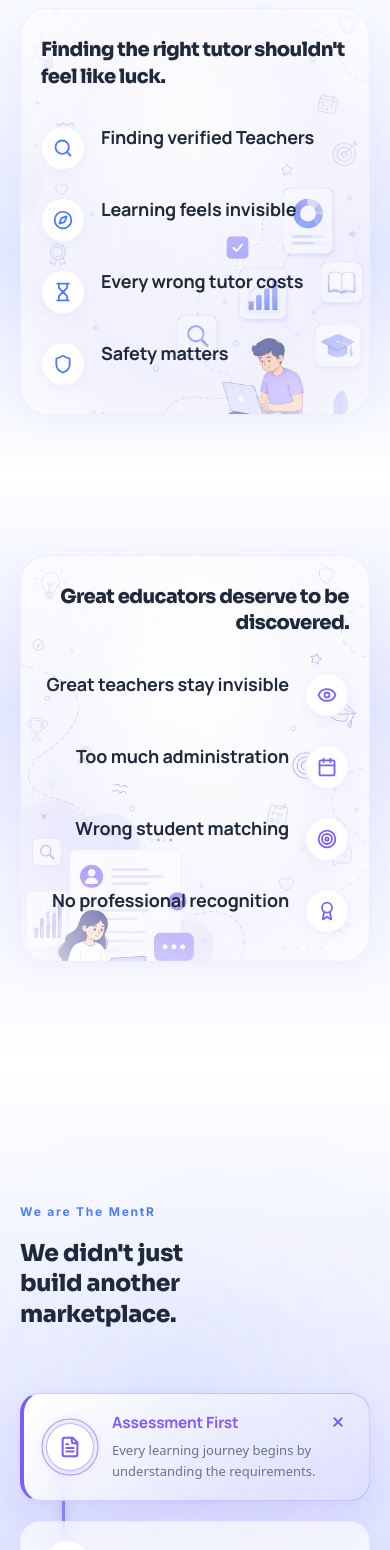
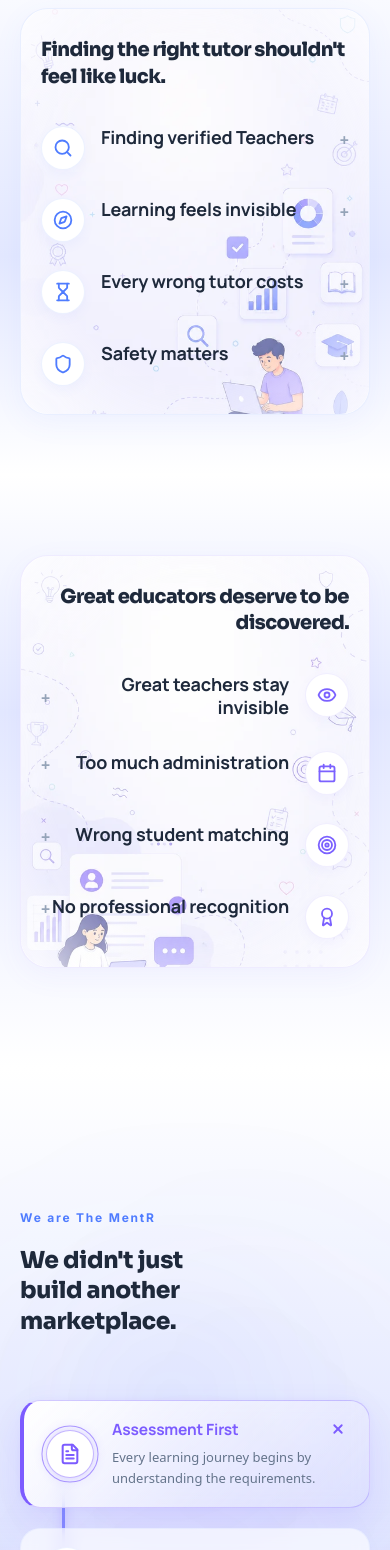
Before and after one commit to Swapnil-Parida-63/The_MentR, a React (Vite) app in the folder client/: page / in a window 390 px wide. Shown: the part 3720-5270 px from the top of the page. Built offline with nearby package versions, Linux system fonts and the light colour scheme; a web font is replaced by a local one.

Commit message:
Huhh... hopefully this works well

```diff
--- a/client/src/components/home/AvsarSection.jsx
+++ b/client/src/components/home/AvsarSection.jsx
@@ -456,15 +456,17 @@ export default function AvsarSection() {
                           </div>
 
                           {/* Collapsible content */}
-                          <AnimatePresence initial={false}>
-                            {isActive && (
-                              <motion.div
-                                initial={{ height: 0, opacity: 0, marginTop: 0 }}
-                                animate={{ height: 'auto', opacity: 1, marginTop: 8 }}
-                                exit={{ height: 0, opacity: 0, marginTop: 0 }}
-                                transition={{ duration: 0.3, ease: 'easeInOut' }}
-                                style={{ overflow: 'hidden' }}
+                          <div
+                            style={{
+                              display: 'grid',
+                              gridTemplateRows: isActive ? '1fr' : '0fr',
+                              opacity: isActive ? 1 : 0,
+                              transition: 'grid-template-rows 0.28s cubic-bezier(0.16, 1, 0.3, 1), opacity 0.22s ease-out',
+                              willChange: 'grid-template-rows, opacity',
+                              transform: 'translateZ(0)'
+                            }}
                           >
+                            <div style={{ overflow: 'hidden', paddingTop: isActive ? '8px' : '0px', transition: 'padding-top 0.28s ease' }}>
                               <div style={{ display: 'flex', alignItems: 'center', gap: 8, color: '#6366F1', marginBottom: 6 }}>
                                 <StepIcon size={14} />
                                 <span style={{ fontSize: 11, fontWeight: 700, textTransform: 'uppercase', letterSpacing: '0.05em' }}>Verification Stage</span>
@@ -477,9 +479,8 @@ export default function AvsarSection() {
                               }}>
                                 {s.desc}
                               </p>
-                              </motion.div>
-                            )}
-                          </AnimatePresence>
+                            </div>
+                          </div>
                         </div>
                       </div>
                     );
--- a/client/src/components/home/GalleryPreview.jsx
+++ b/client/src/components/home/GalleryPreview.jsx
@@ -154,12 +154,18 @@ export default function GalleryPreview({ background = 'var(--color-neutral)' })
               Moments worth celebrating.
             </h2>
           </FadeUp>
-          <motion.div
-            initial={isMobile ? { opacity: 0, height: 0, marginTop: 0 } : { opacity: 1, height: 'auto' }}
-            animate={!isMobile || isDescExpanded ? { opacity: 1, height: 'auto' } : { opacity: 0, height: 0 }}
-            transition={{ duration: 0.3, ease: 'easeOut' }}
-            style={{ overflow: 'hidden' }}
+          <div
+            style={{
+              display: 'grid',
+              gridTemplateRows: (!isMobile || isDescExpanded) ? '1fr' : '0fr',
+              opacity: (!isMobile || isDescExpanded) ? 1 : 0,
+              marginTop: (!isMobile || isDescExpanded) ? 12 : 0,
+              transition: 'grid-template-rows 0.28s cubic-bezier(0.16, 1, 0.3, 1), opacity 0.22s ease-out, margin-top 0.28s ease',
+              willChange: 'grid-template-rows, opacity',
+              transform: 'translateZ(0)'
+            }}
           >
+            <div style={{ overflow: 'hidden' }}>
               <p style={{
                 fontFamily: 'var(--font-body)',
                 fontSize: isMobile ? '14px' : '16px',
@@ -169,7 +175,8 @@ export default function GalleryPreview({ background = 'var(--color-neutral)' })
               }}>
                 From student achievements and Olympiad milestones to mentor moments and community events, explore the people and moments that make The MentR special.
               </p>
-          </motion.div>
+            </div>
+          </div>
         </div>
 
         {/* CURATED PHOTOGRAPH COMPOSITION */}
--- a/client/src/components/home/OrganogramSection.jsx
+++ b/client/src/components/home/OrganogramSection.jsx
@@ -219,16 +219,23 @@ export default function OrganogramSection() {
                   Behind Every Successful Learning Journey
                 </h2>
               </FadeUp>
-              <motion.div
-                initial={{ opacity: 0, height: 0, marginTop: 0 }}
-                animate={isDescExpanded ? { opacity: 1, height: 'auto', marginTop: 12 } : { opacity: 0, height: 0, marginTop: 0 }}
-                transition={{ duration: 0.3, ease: 'easeOut' }}
-                style={{ overflow: 'hidden' }}
+              <div
+                style={{
+                  display: 'grid',
+                  gridTemplateRows: isDescExpanded ? '1fr' : '0fr',
+                  opacity: isDescExpanded ? 1 : 0,
+                  marginTop: isDescExpanded ? 12 : 0,
+                  transition: 'grid-template-rows 0.28s cubic-bezier(0.16, 1, 0.3, 1), opacity 0.22s ease-out, margin-top 0.28s ease',
+                  willChange: 'grid-template-rows, opacity',
+                  transform: 'translateZ(0)'
+                }}
               >
-                <p style={{ color: 'var(--color-text-secondary)', fontSize: 14, lineHeight: 1.6, margin: 0 }}>
-                  See how MentR brings together leadership, expert teams, technology and educators to create a seamless learning experience.
-                </p>
-              </motion.div>
+                <div style={{ overflow: 'hidden' }}>
+                  <p style={{ color: 'var(--color-text-secondary)', fontSize: 14, lineHeight: 1.6, margin: 0 }}>
+                    See how MentR brings together leadership, expert teams, technology and educators to create a seamless learning experience.
+                  </p>
+                </div>
+              </div>
             </div>
 
             {/* Real Vertical Organogram Tree */}
--- a/client/src/components/home/PainPointsSection.jsx
+++ b/client/src/components/home/PainPointsSection.jsx
@@ -339,20 +339,34 @@ export default function PainPointsSection() {
                         onClick={() => setExpandedParentPoint(expandedParentPoint === point.id ? null : point.id)}
                         style={{ cursor: 'pointer', userSelect: 'none', flex: 1 }}
                       >
-                        <h4 style={{ margin: '0 0 4px', fontSize: 18, fontWeight: 700, color: '#1E293B' }}>{point.title}</h4>
-                        <AnimatePresence>
-                          {expandedParentPoint === point.id && (
-                            <motion.p
-                              initial={{ opacity: 0, height: 0 }}
-                              animate={{ opacity: 1, height: 'auto', marginTop: 4 }}
-                              exit={{ opacity: 0, height: 0, marginTop: 0 }}
-                              transition={{ duration: 0.25 }}
-                              style={{ margin: 0, fontSize: 13.5, lineHeight: 1.5, color: '#64748B', overflow: 'hidden' }}
-                            >
+                        <div style={{ display: 'flex', alignItems: 'center', justifyContent: 'space-between' }}>
+                          <h4 style={{ margin: '0 0 4px', fontSize: 18, fontWeight: 700, color: '#1E293B' }}>{point.title}</h4>
+                          <span style={{
+                            fontSize: 16,
+                            fontWeight: 'bold',
+                            color: expandedParentPoint === point.id ? '#4F7CFF' : '#94A3B8',
+                            transition: 'transform 0.25s ease, color 0.2s ease',
+                            transform: expandedParentPoint === point.id ? 'rotate(45deg)' : 'rotate(0deg)',
+                            display: 'inline-block',
+                            lineHeight: 1
+                          }}>+</span>
+                        </div>
+                        <div
+                          style={{
+                            display: 'grid',
+                            gridTemplateRows: expandedParentPoint === point.id ? '1fr' : '0fr',
+                            opacity: expandedParentPoint === point.id ? 1 : 0,
+                            transition: 'grid-template-rows 0.28s cubic-bezier(0.16, 1, 0.3, 1), opacity 0.22s ease-out',
+                            willChange: 'grid-template-rows, opacity',
+                            transform: 'translateZ(0)'
+                          }}
+                        >
+                          <div style={{ overflow: 'hidden' }}>
+                            <p style={{ margin: '4px 0 0', fontSize: 13.5, lineHeight: 1.5, color: '#64748B' }}>
                               {point.description}
-                            </motion.p>
-                          )}
-                        </AnimatePresence>
+                            </p>
+                          </div>
+                        </div>
                       </div>
                     </div>
                   ))}
@@ -881,20 +895,34 @@ export default function PainPointsSection() {
                         onClick={() => setExpandedTeacherPoint(expandedTeacherPoint === point.id ? null : point.id)}
                         style={{ cursor: 'pointer', userSelect: 'none', flex: 1 }}
                       >
-                        <h4 style={{ margin: '0 0 4px', fontSize: 18, fontWeight: 700, color: '#1E293B' }}>{point.title}</h4>
-                        <AnimatePresence>
-                          {expandedTeacherPoint === point.id && (
-                            <motion.p
-                              initial={{ opacity: 0, height: 0 }}
-                              animate={{ opacity: 1, height: 'auto', marginTop: 4 }}
-                              exit={{ opacity: 0, height: 0, marginTop: 0 }}
-                              transition={{ duration: 0.25 }}
-                              style={{ margin: 0, fontSize: 13.5, lineHeight: 1.5, color: '#64748B', overflow: 'hidden' }}
-                            >
+                        <div style={{ display: 'flex', alignItems: 'center', justifyContent: 'space-between' }}>
+                          <span style={{
+                            fontSize: 16,
+                            fontWeight: 'bold',
+                            color: expandedTeacherPoint === point.id ? '#7B61FF' : '#94A3B8',
+                            transition: 'transform 0.25s ease, color 0.2s ease',
+                            transform: expandedTeacherPoint === point.id ? 'rotate(45deg)' : 'rotate(0deg)',
+                            display: 'inline-block',
+                            lineHeight: 1
+                          }}>+</span>
+                          <h4 style={{ margin: '0 0 4px', fontSize: 18, fontWeight: 700, color: '#1E293B' }}>{point.title}</h4>
+                        </div>
+                        <div
+                          style={{
+                            display: 'grid',
+                            gridTemplateRows: expandedTeacherPoint === point.id ? '1fr' : '0fr',
+                            opacity: expandedTeacherPoint === point.id ? 1 : 0,
+                            transition: 'grid-template-rows 0.28s cubic-bezier(0.16, 1, 0.3, 1), opacity 0.22s ease-out',
+                            willChange: 'grid-template-rows, opacity',
+                            transform: 'translateZ(0)'
+                          }}
+                        >
+                          <div style={{ overflow: 'hidden' }}>
+                            <p style={{ margin: '4px 0 0', fontSize: 13.5, lineHeight: 1.5, color: '#64748B' }}>
                               {point.description}
-                            </motion.p>
-                          )}
-                        </AnimatePresence>
+                            </p>
+                          </div>
+                        </div>
                       </div>
                     </div>
                   ))}
--- a/client/src/components/home/ServicesSection.jsx
+++ b/client/src/components/home/ServicesSection.jsx
@@ -480,15 +480,17 @@ export default function ServicesSection() {
                   </div>
 
                   {/* Expanded Body Content */}
-                  <AnimatePresence initial={false}>
-                    {isExpanded && (
-                      <motion.div
-                        initial={{ height: 0, opacity: 0, marginTop: 0 }}
-                        animate={{ height: 'auto', opacity: 1, marginTop: 12 }}
-                        exit={{ height: 0, opacity: 0, marginTop: 0 }}
-                        transition={{ duration: 0.35, ease: 'easeInOut' }}
-                        style={{ overflow: 'hidden', paddingLeft: '48px' }}
+                  <div
+                    style={{
+                      display: 'grid',
+                      gridTemplateRows: isExpanded ? '1fr' : '0fr',
+                      opacity: isExpanded ? 1 : 0,
+                      transition: 'grid-template-rows 0.28s cubic-bezier(0.16, 1, 0.3, 1), opacity 0.22s ease-out',
+                      willChange: 'grid-template-rows, opacity',
+                      transform: 'translateZ(0)'
+                    }}
                   >
+                    <div style={{ overflow: 'hidden', paddingLeft: '48px', paddingTop: isExpanded ? '12px' : '0px', transition: 'padding-top 0.28s ease' }}>
                       <p style={{
                         fontSize: '14px',
                         color: '#64748B',
@@ -498,9 +500,8 @@ export default function ServicesSection() {
                         {offer.subtitle}
                       </p>
                       {offer.details}
-                      </motion.div>
-                    )}
-                  </AnimatePresence>
+                    </div>
+                  </div>
                 </div>
               );
             })}
--- a/client/src/components/home/TestimonialsSection.jsx
+++ b/client/src/components/home/TestimonialsSection.jsx
@@ -265,16 +265,23 @@ export default function TestimonialsSection() {
               Teaching and Learning growing with The MentR
             </h2>
           </FadeUp>
-          <motion.div
-            initial={isMobile ? { opacity: 0, height: 0, marginTop: 0 } : { opacity: 1, height: 'auto' }}
-            animate={!isMobile || isDescExpanded ? { opacity: 1, height: 'auto' } : { opacity: 0, height: 0 }}
-            transition={{ duration: 0.3, ease: 'easeOut' }}
-            style={{ overflow: 'hidden' }}
+          <div
+            style={{
+              display: 'grid',
+              gridTemplateRows: (!isMobile || isDescExpanded) ? '1fr' : '0fr',
+              opacity: (!isMobile || isDescExpanded) ? 1 : 0,
+              marginTop: (!isMobile || isDescExpanded) ? 12 : 0,
+              transition: 'grid-template-rows 0.28s cubic-bezier(0.16, 1, 0.3, 1), opacity 0.22s ease-out, margin-top 0.28s ease',
+              willChange: 'grid-template-rows, opacity',
+              transform: 'translateZ(0)'
+            }}
           >
-            <p style={{ fontSize: 16, color: '#64748B', lineHeight: 1.6, margin: 0 }}>
-              Hear directly from parents and teachers who have experienced the MentR journey and trusted us with learning.
-            </p>
-          </motion.div>
+            <div style={{ overflow: 'hidden' }}>
+              <p style={{ fontSize: 16, color: '#64748B', lineHeight: 1.6, margin: 0 }}>
+                Hear directly from parents and teachers who have experienced the MentR journey and trusted us with learning.
+              </p>
+            </div>
+          </div>
         </div>
 
         {/* Testimonial Filter Bar & Submit Feedback CTA */}
--- a/client/src/components/home/WhySection.jsx
+++ b/client/src/components/home/WhySection.jsx
@@ -342,15 +342,18 @@ export default function WhySection() {
                           </motion.div>
                         </div>
 
-                        <AnimatePresence initial={false}>
-                          {isExpanded && (
-                            <motion.div
-                              initial={{ height: 0, opacity: 0, marginTop: 0 }}
-                              animate={{ height: 'auto', opacity: 1, marginTop: 8 }}
-                              exit={{ height: 0, opacity: 0, marginTop: 0 }}
-                              transition={{ duration: 0.28, ease: "easeInOut" }}
-                              style={{ overflow: 'hidden' }}
+                        <div
+                          style={{
+                            display: 'grid',
+                            gridTemplateRows: isExpanded ? '1fr' : '0fr',
+                            opacity: isExpanded ? 1 : 0,
+                            marginTop: isExpanded ? 8 : 0,
+                            transition: 'grid-template-rows 0.28s cubic-bezier(0.16, 1, 0.3, 1), opacity 0.22s ease-out, margin-top 0.28s ease',
+                            willChange: 'grid-template-rows, opacity',
+                            transform: 'translateZ(0)'
+                          }}
                         >
+                          <div style={{ overflow: 'hidden' }}>
                             <p style={{
                               margin: 0,
                               fontSize: '13px',
@@ -360,9 +363,8 @@ export default function WhySection() {
                             }}>
                               {mod.description}
                             </p>
-                            </motion.div>
-                          )}
-                        </AnimatePresence>
+                          </div>
+                        </div>
                       </div>
                     </div>
                   );
```
Lines whose indentation alone changed are shown as unchanged.
